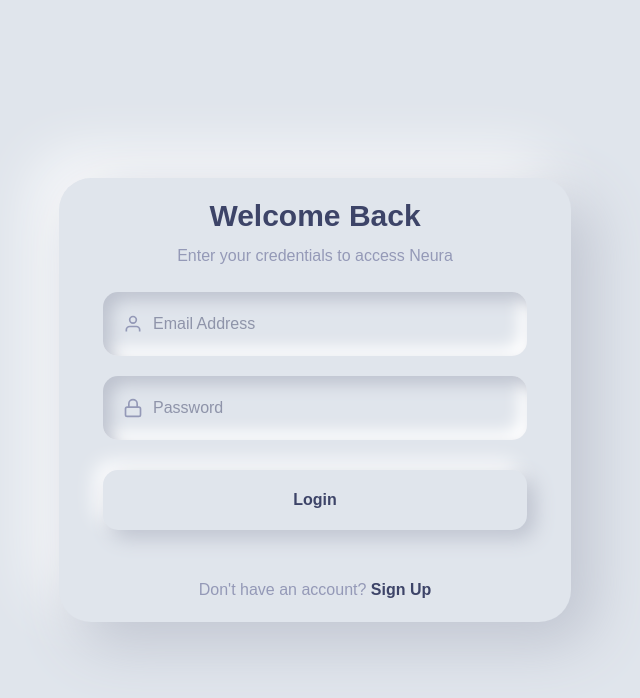
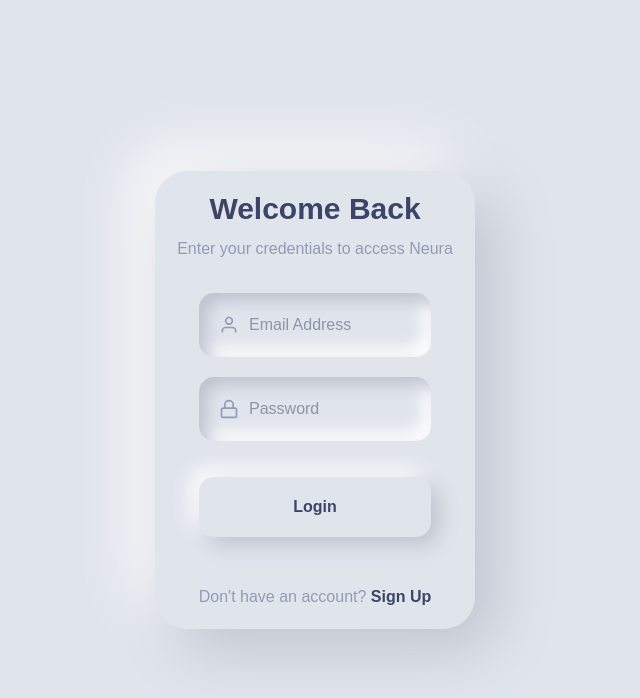
Before and after one commit to KaushikGurlhosur/Neura, a Next.js app: page /login in a window 1280 px wide. Shown: the top 698 px of the page, without its empty margins (325-965 px from the left). Built offline with nearby package versions, Linux system fonts and the light colour scheme.

Commit message:
I've fixed the Invalid Version deployment error you were seeing on Vercel

```diff
--- a/app/(auth)/login/page.jsx
+++ b/app/(auth)/login/page.jsx
@@ -140,12 +140,12 @@
 
   return (
     <div className="flex justify-center items-center min-h-screen bg-[#e0e5ec] ">
-      <div className="bg-[#e0e5ec] rounded-4xl shadow-[20px_20px_60px_#bec3cf,-20px_-20px_60px_#ffffff] max-w-lg w-full p-5">
+      <div className="bg-[#e0e5ec] rounded-4xl shadow-[20px_20px_60px_#bec3cf,-20px_-20px_60px_#ffffff] max-w-[320px] sm:w-sm md:w-lg w-full p-3 md:p-5">
         <div className="flex flex-col items-center">
           <h2 className="text-[#3d4468] font-extrabold text-3xl mb-2.5">
             Welcome Back
           </h2>
-          <p className="text-[#9499b7]">
+          <p className="text-[#9499b7] mb-2">
             Enter your credentials to access Neura
           </p>
         </div>
@@ -187,7 +187,7 @@
           <button
             type="submit"
             disabled={isloading}
-            className="w-full bg-[#e0e5ec] border-none rounded-[15px] p-[18px] text-[#3d4468] font-semibold shadow-[8px_8px_20px_#bec3cf,-8px_-8px_20px_#ffffff] cursor-pointer mt-[10px] transition-all duration-200 ease-in-out">
+            className="w-full bg-[#e0e5ec] border-none rounded-[15px] p-[18px] text-[#3d4468] font-semibold shadow-[8px_8px_20px_#bec3cf,-8px_-8px_20px_#ffffff] cursor-pointer mt-4 transition-all duration-200 ease-in-out">
             {isloading ? "Authenticating..." : "Login"}
           </button>
         </form>
--- a/package.json
+++ b/package.json
@@ -24,11 +24,11 @@
     "ws": "^8.20.0"
   },
   "devDependencies": {
-    "@tailwindcss/postcss": "^4",
+    "@tailwindcss/postcss": "^4.0.0",
     "@types/bcryptjs": "^2.4.6",
     "babel-plugin-react-compiler": "1.0.0",
-    "eslint": "^9",
+    "eslint": "^9.0.0",
     "eslint-config-next": "16.2.2",
-    "tailwindcss": "^4"
+    "tailwindcss": "^4.0.0"
   }
 }
```
Also changed, not shown: 1 other file (tests, documents, lock files or other folders).
